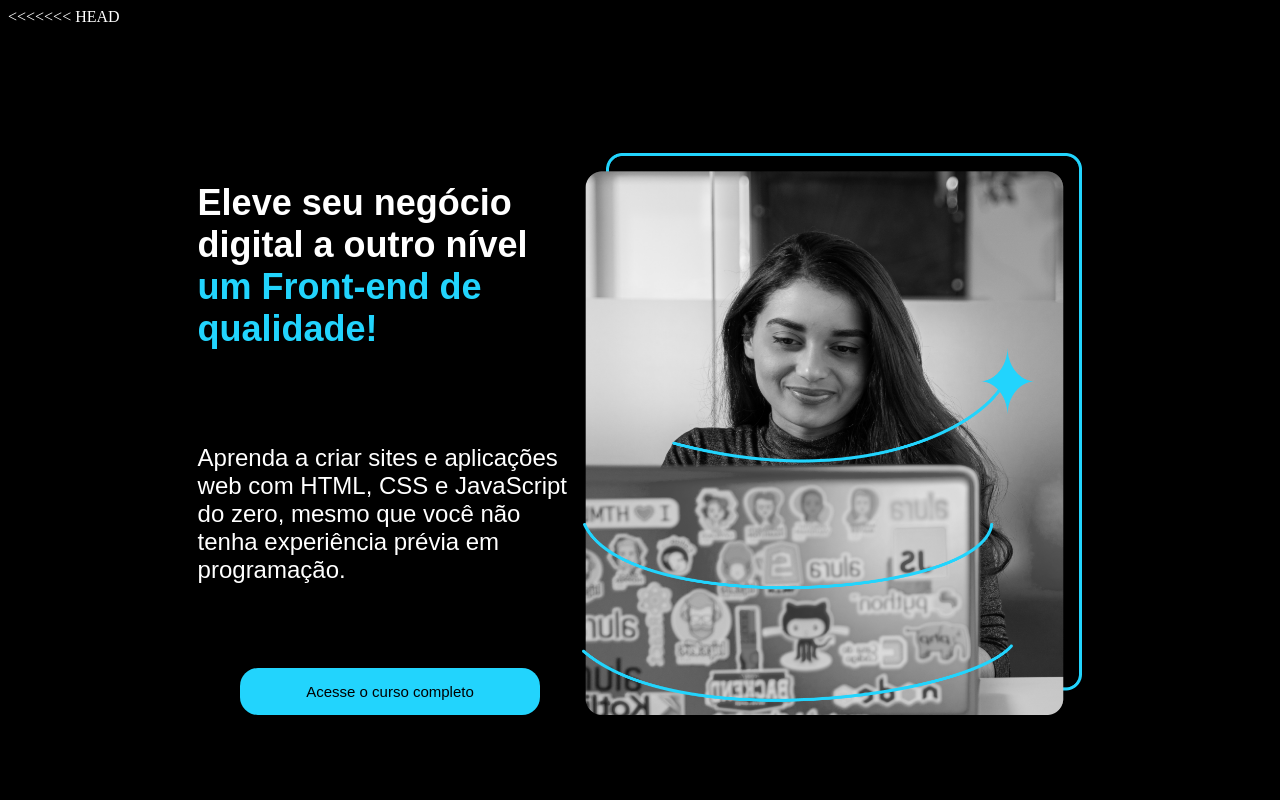
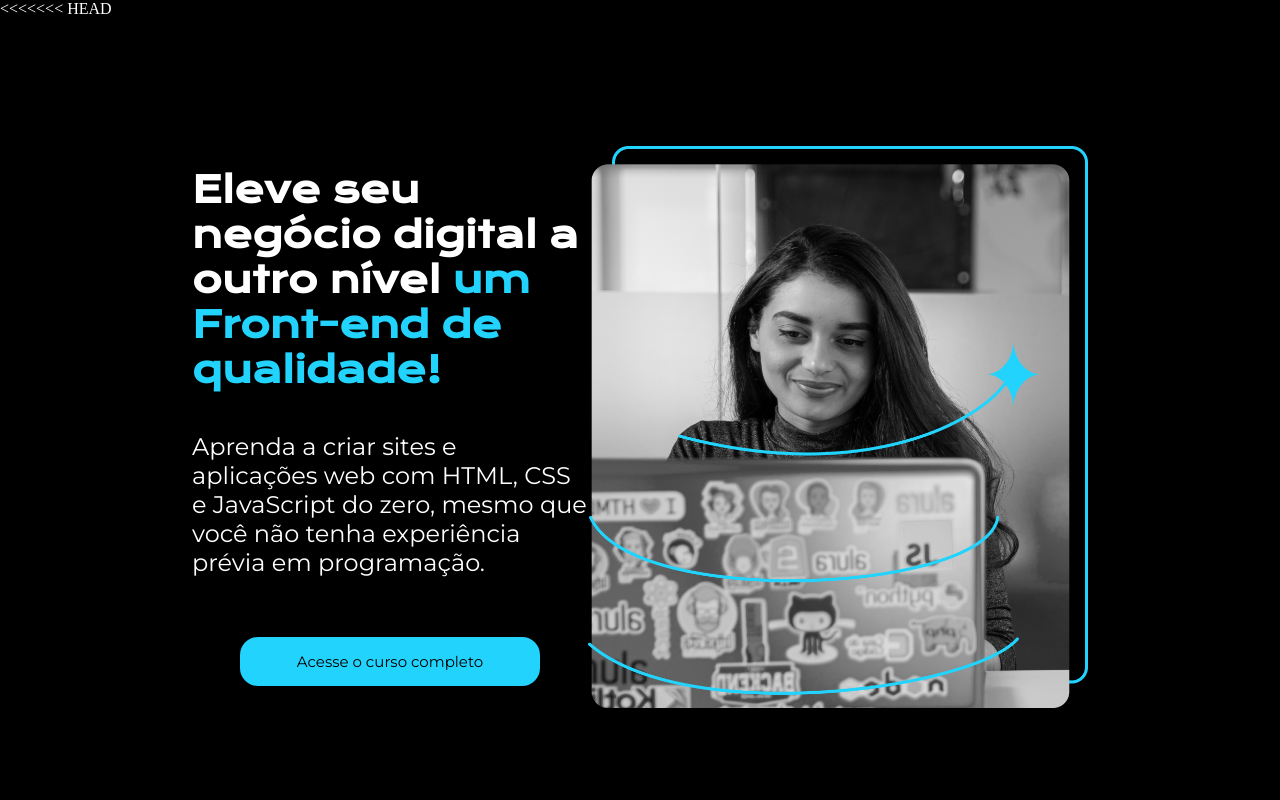
Before and after one commit to evilynsouzaf/curso_frontend_alura, a plain HTML site: page index.html in a window 1280 px wide. Shown: the top 800 px of the page. Drawn offline with nearby package versions, Linux system fonts and the light colour scheme.

Commit message:
fix: resolve conflitos e remove duplicacao no css

```diff
--- a/style.css
+++ b/style.css
@@ -1,4 +1,3 @@
-<<<<<<< HEAD
 @import url('https://fonts.googleapis.com/css2?family=Krona+One&family=Montserrat&display=swap');
 
 * {
@@ -52,58 +51,3 @@ body{
     color: black;
     font-family: Montserrat, sans-serif;
 }
-=======
-@import url('https://fonts.googleapis.com/css2?family=Krona+One&family=Montserrat&display=swap');
-
-* {
-    margin: 0;
-    padding: 0;
-}
-
-body{
-    height: 100vh;
-    box-sizing: border-box;
-    background-color: black;
-    color: white;
-}
-.destaque{
-    color: #22D4FD;
-}
-.apresentacao{
-    margin: 10% 15%;
-    display: flex;
-    align-items: center;
-    justify-content: space-between;
-}
-.apresentacao_conteudo{
-    width: 615px;
-    display: flex;
-    flex-direction: column;
-    gap: 40px;
-}
-.apresentacao_conteudo_titulo{
-    font-size: 36px;
-    font-family: 'Krona One', sans-serif;
-}
-.apresentacao_conteudo_texto{
-    font-size: 24px;
-    font-family: Montserrat, sans-serif;
-}
-.apresentacao_conteudo_botao{
-    align-items: center;
-    display: flex;
-    justify-content: center;
-    margin-top: 20px;
-}
-.apresentacao_conteudo_botao_link{
-    background-color: #22D4FD;
-    width: 270px;
-    text-align: center;
-    border-radius: 18px;
-    font-size: 15px;
-    padding: 15px;
-    text-decoration: none;
-    color: black;
-    font-family: Montserrat, sans-serif;
-}
->>>>>>> 050eb7f8b49150b21ef5d30b0470b6835f9b4c38
```
